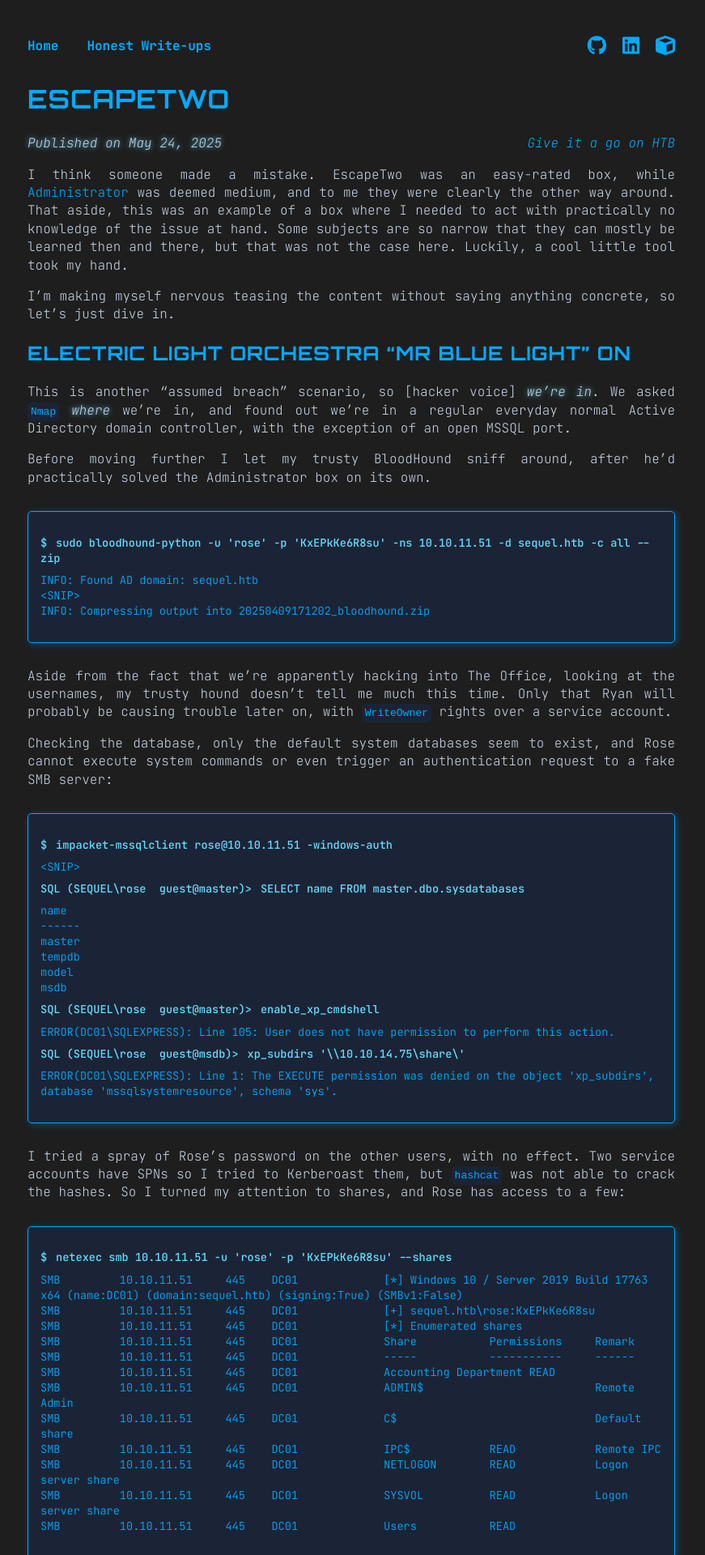
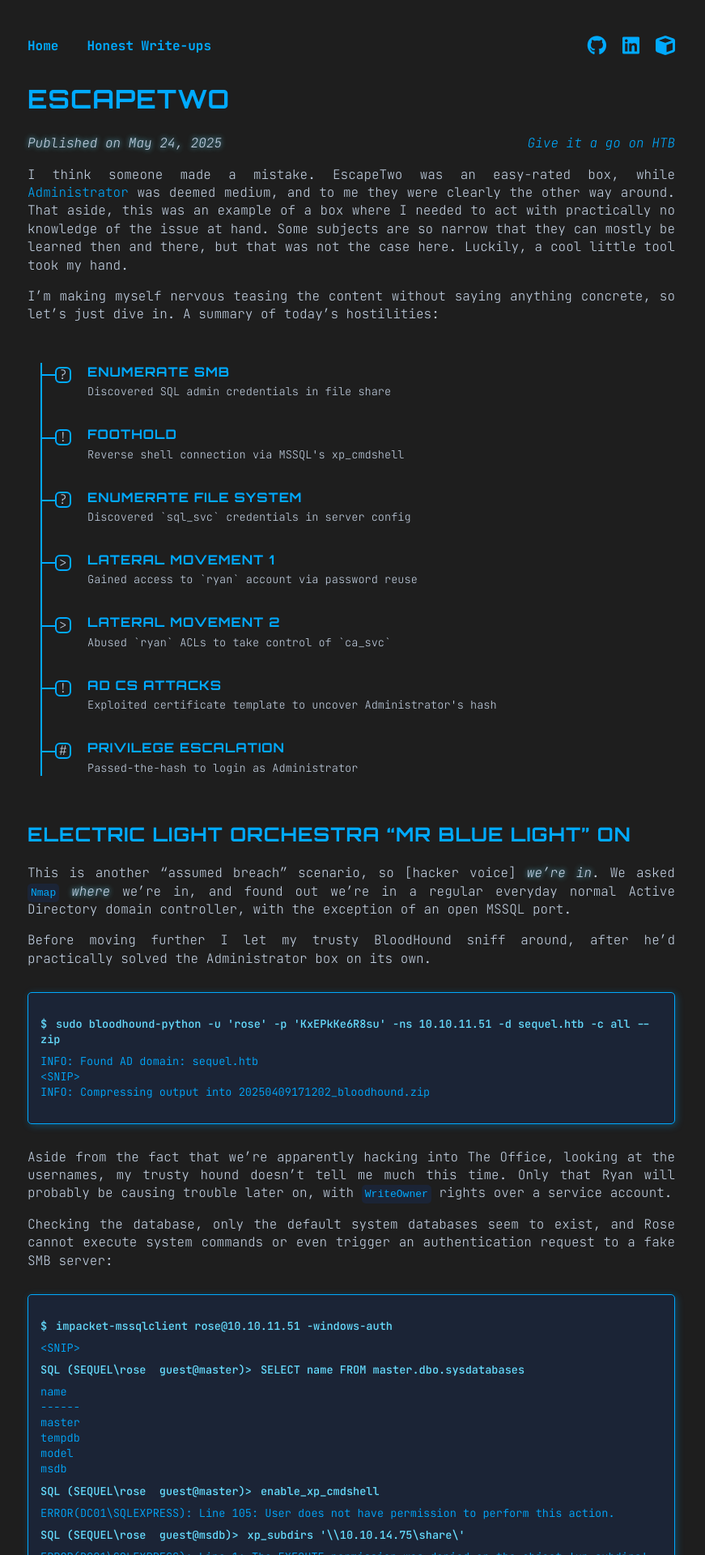
Before and after one commit to tiagomanunes/tiagomanunes.github.io, a Jekyll site: the page built from _writeups/escapetwo.md, in a window 1280 px wide. Shown: the top 1920 px of the page at 81% size, without its empty margins (206-1077 px from the left). Built offline with Jekyll 4.4.1, drawn with Linux system fonts in a browser that asks for light colours.

Commit message:
Add attack chain to escapetwo

```diff
--- /dev/null
+++ b/_includes/attack-step.html
@@ -0,0 +1,23 @@
+<div class="attack-step {{ include.type }}">
+  <div class="marker">
+    {% if include.type == "enum" %}
+      ?
+    {% elsif include.type == "foothold" %}
+      ~
+    {% elsif include.type == "attack" %}
+      !
+    {% elsif include.type == "lateral" %}
+      >
+    {% elsif include.type == "privesc" %}
+      +
+    {% elsif include.type == "root" %}
+      #
+    {% else %}
+      x
+    {% endif %}
+  </div>
+  <div class="step-content">
+    <h4>{{ include.title }}</h4>
+    <p>{{ include.description }}</p>
+  </div>
+</div>
--- a/_writeups/escapetwo.md
+++ b/_writeups/escapetwo.md
@@ -7,9 +7,19 @@
 machine: escapetwo
 ---
 
-I think someone made a mistake. EscapeTwo was an easy-rated box, while [Administrator](administrator) was deemed medium, and to me they were clearly the other way around. That aside, this was an example of a box where I needed to act with practically no knowledge of the issue at hand. Some subjects are so narrow that they can mostly be learned then and there, but that was not the case here. Luckily, a cool little tool took my hand.
+I think someone made a mistake. EscapeTwo was an easy-rated box, while [Administrator](/writeups/administrator) was deemed medium, and to me they were clearly the other way around. That aside, this was an example of a box where I needed to act with practically no knowledge of the issue at hand. Some subjects are so narrow that they can mostly be learned then and there, but that was not the case here. Luckily, a cool little tool took my hand.
 
-I'm making myself nervous teasing the content without saying anything concrete, so let's just dive in.
+I'm making myself nervous teasing the content without saying anything concrete, so let's just dive in. A summary of today's hostilities:
+
+<div class="attack-chain">
+  {% include attack-step.html title="Enumerate SMB" description="Discovered SQL admin credentials in file share" type="enum" %}
+  {% include attack-step.html title="Foothold" description="Reverse shell connection via MSSQL's xp_cmdshell" type="attack" %}
+  {% include attack-step.html title="Enumerate file system" description="Discovered `sql_svc` credentials in server config" type="enum" %}
+  {% include attack-step.html title="Lateral movement 1" description="Gained access to `ryan` account via password reuse" type="lateral" %}
+  {% include attack-step.html title="Lateral movement 2" description="Abused `ryan` ACLs to take control of `ca_svc`" type="lateral" %}
+  {% include attack-step.html title="AD CS attacks" description="Exploited certificate template to uncover Administrator's hash" type="attack" %}
+  {% include attack-step.html title="Privilege escalation" description="Passed-the-hash to login as Administrator" type="root" %}
+</div>
 
 ## Electric Light Orchestra "Mr Blue Light" on
 This is another "assumed breach" scenario, so \[hacker voice\] _we're in_. We asked `Nmap` _where_ we're in, and found out we're in a regular everyday normal Active Directory domain controller, with the exception of an open MSSQL port.
--- a/assets/css/style.css
+++ b/assets/css/style.css
@@ -276,6 +276,70 @@
   text-align: right;
 }
 
+.attack-chain {
+  position: relative;
+  margin-top: 3rem;
+  margin-bottom: 3.5rem;
+  margin-left: 1rem;
+  padding-left: 1rem;
+  border-left: 2px solid var(--primary-color);
+}
+
+.attack-step {
+  position: relative;
+  padding-left: 2.5rem;
+  margin-bottom: 2rem;
+}
+
+.attack-step::before {
+  content: "";
+  position: absolute;
+  left: -1rem;
+  top: 0.9rem;
+  width: 1rem;
+  height: 2px;
+  background: var(--primary-color);
+}
+
+.attack-step .marker {
+  position: absolute;
+  left: -0.01rem;
+  top: 0.3rem;
+  width: 16px;
+  height: 16px;
+  border-radius: 30%;
+  border: 2px solid var(--primary-color);
+
+  display: flex;
+  align-items: center;
+  justify-content: center;
+  font-size: 1em;
+  line-height: 1;
+}
+
+.attack-step:hover {
+  color: var(--hover-color);
+  text-shadow: 0px 0px 16px var(--primary-color);
+}
+
+.attack-step:hover .marker {
+  color: var(--text-color);
+  text-shadow: 0px 0px 16px var(--primary-color);
+  box-shadow: 0 0 16px var(--primary-color);
+}
+
+.attack-step h4 {
+  margin: 0;
+  font-weight: 600;
+  color: var(--primary-color);
+}
+
+.attack-step p {
+  margin: 0.25rem 0 0;
+  font-size: 0.85em;
+  color: var(--text-color);
+}
+
 @media (max-width: 600px) {
   .hamburger {
     display: block;
```
